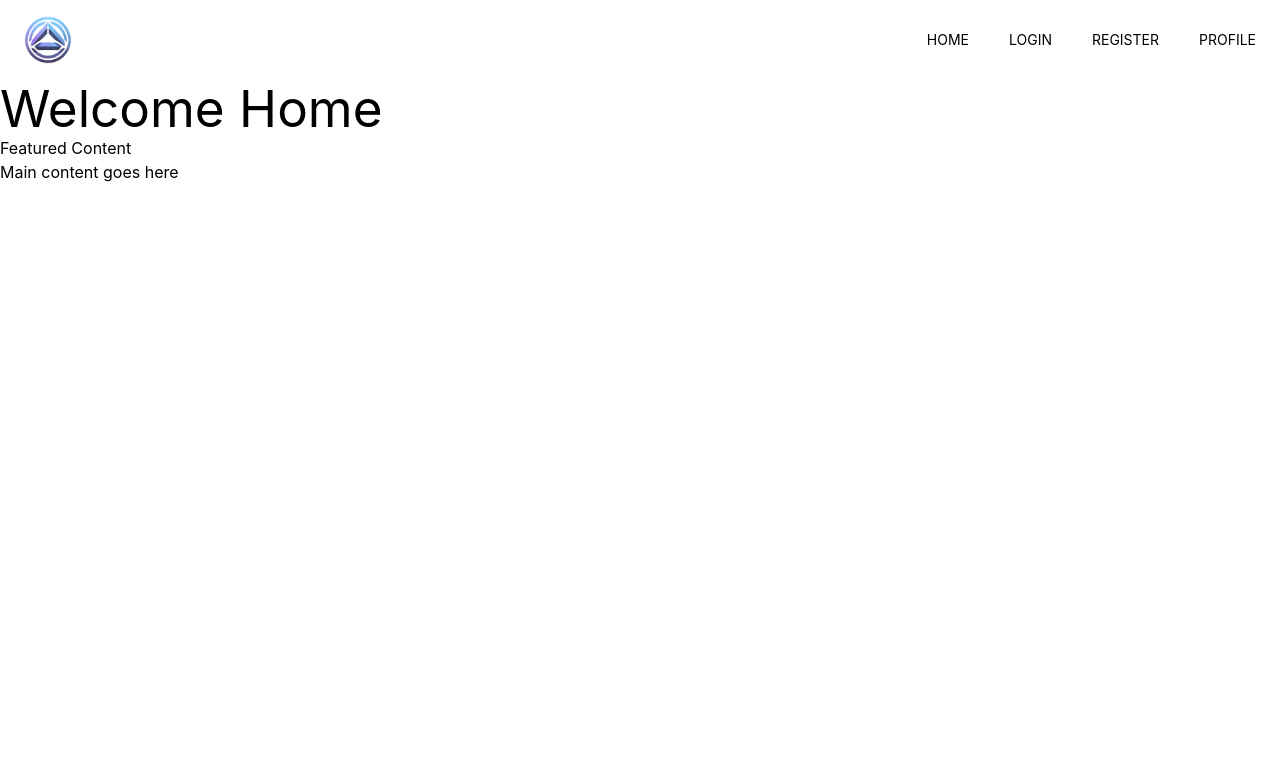
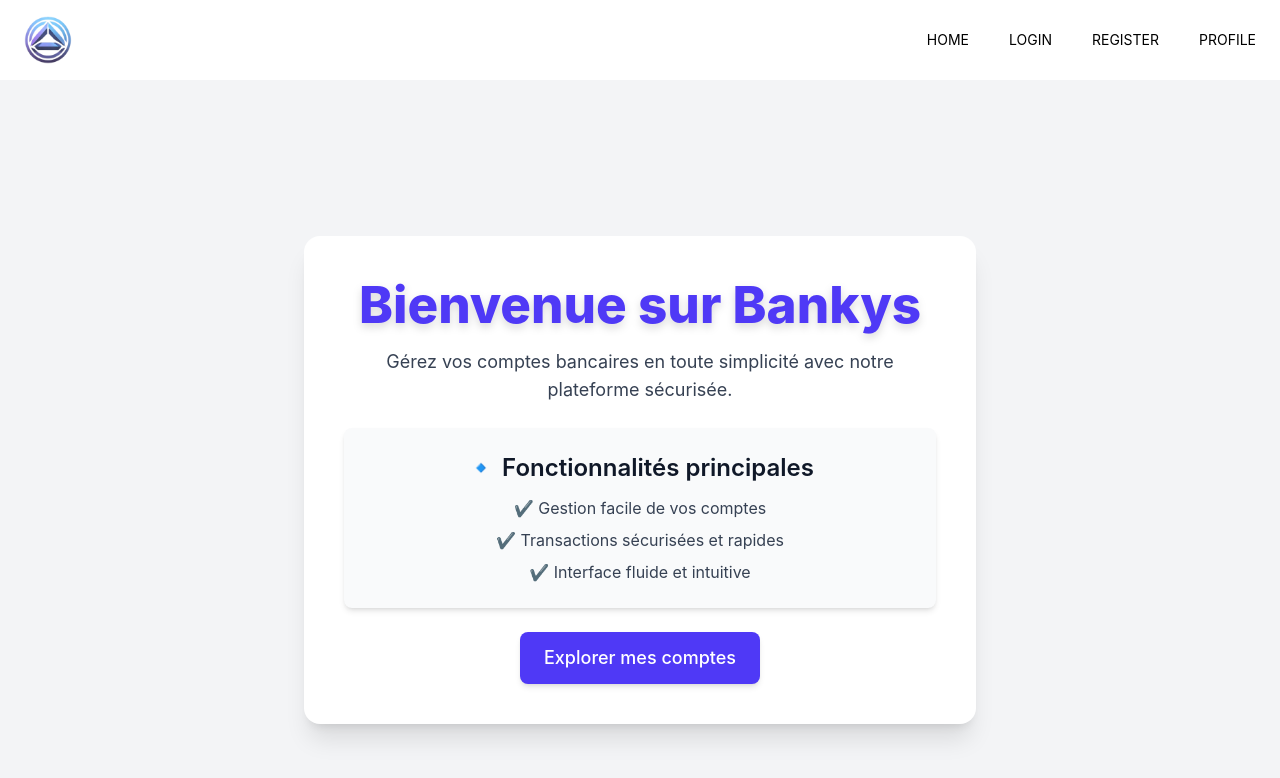
Before and after one commit to hard-tech/Bankys, a React (Vite) app in the folder frontend/: page / in a window 1280 px wide. Shown: the top 778 px of the page. Built offline with nearby package versions, Linux system fonts and the light colour scheme; no server answers.

Commit message:
page acceuil fini

```diff
--- a/frontend/src/pages/Home.tsx
+++ b/frontend/src/pages/Home.tsx
@@ -1,19 +1,37 @@
-// pages/Home.tsx
-// import React from 'react';
+import React from "react";
+import { Link } from "react-router-dom";
 
-const Home = () => {
+const Home: React.FC = () => {
   return (
-    <div>
-      <div>
-        <h1>
-          Welcome Home
+    <div className="flex flex-col items-center justify-center min-h-screen bg-gray-100 px-6">
+      <div className="bg-white p-10 rounded-2xl shadow-xl text-center max-w-2xl animate-fade-in">
+        <h1 className="text-4xl font-extrabold text-indigo-600 drop-shadow-lg">
+          Bienvenue sur Bankys
         </h1>
-        <div>
-          <div>
-            <h2>Featured Content</h2>
-            <p>Main content goes here</p>
-          </div>
+        <p className="text-lg text-gray-700 mt-4">
+          Gérez vos comptes bancaires en toute simplicité avec notre plateforme
+          sécurisée.
+        </p>
+
+        {/* Section contenu en vedette */}
+        <div className="mt-6 p-6 bg-gray-50 rounded-lg shadow-md">
+          <h2 className="text-2xl font-semibold text-gray-900">
+            🔹 Fonctionnalités principales
+          </h2>
+          <ul className="text-gray-700 mt-3 space-y-2">
+            <li>✔️ Gestion facile de vos comptes</li>
+            <li>✔️ Transactions sécurisées et rapides</li>
+            <li>✔️ Interface fluide et intuitive</li>
+          </ul>
         </div>
+
+        {/* Bouton Explore */}
+        <Link
+          to="/account"
+          className="mt-6 inline-block px-6 py-3 bg-indigo-600 text-white text-lg font-semibold rounded-lg hover:bg-indigo-700 transition-transform transform hover:scale-105 shadow-md"
+        >
+          Explorer mes comptes
+        </Link>
       </div>
     </div>
   );
```
